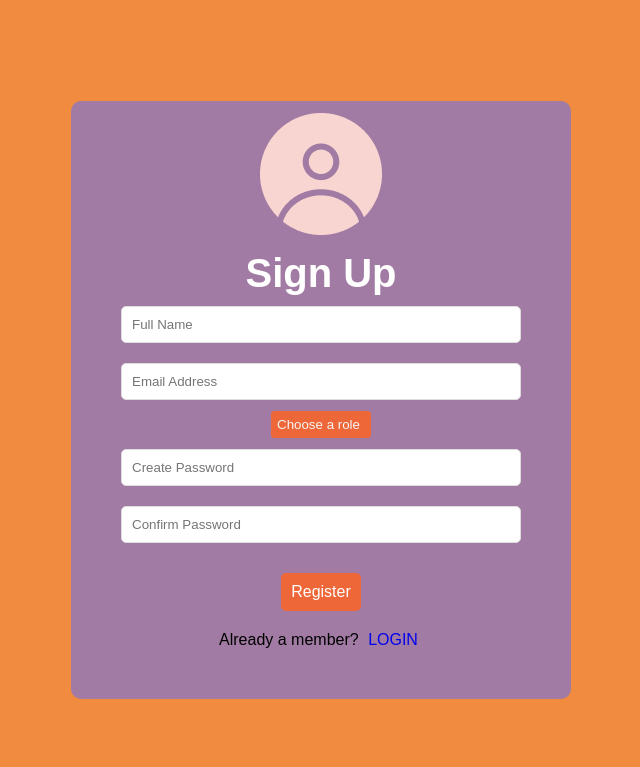
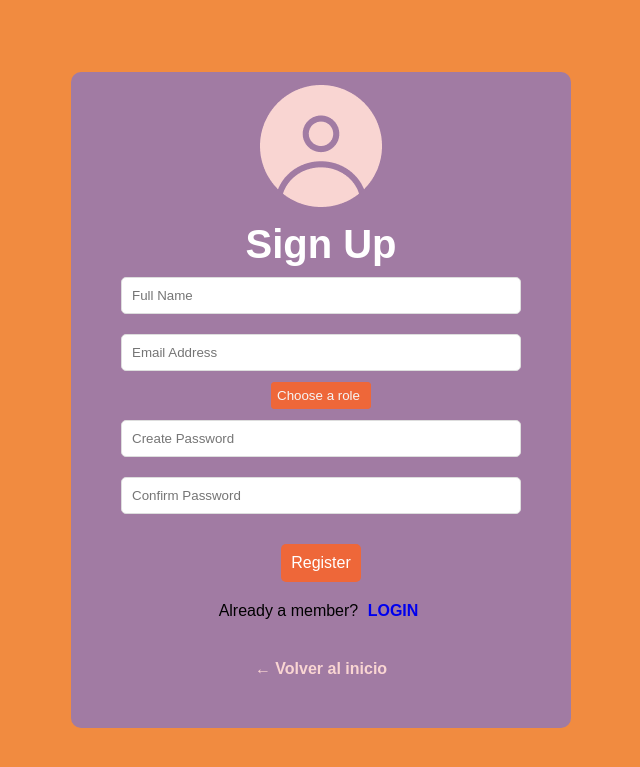
Before and after one commit to callmedems/AuroLuxe_Project, a PHP site: page /signup.php in a window 1280 px wide. Shown: the top 767 px of the page, without its empty margins (319-959 px from the left). Run offline with PHP 8.4, Linux system fonts and the light colour scheme.

Commit message:
flecha de regreso a index

```diff
--- a/assets/css/signup.css
+++ b/assets/css/signup.css
@@ -96,6 +96,7 @@
     margin: 10px 0;
     cursor: pointer;
     font-size: 1em;
+    font-weight: bold;
     text-decoration: none;
   }
 
@@ -140,3 +141,18 @@
     background-color: #f44336; /* Rojo */
     color: white;
 }
+
+/* Estilo para la flecha de regreso */
+.back-arrow {
+  display: inline-block;
+  margin-top: 10%;
+  font-size: 16px;
+  color: #F9D5D2;  /* Color azul */
+  text-decoration: none;
+  font-weight: bold;
+}
+
+.back-arrow:hover {
+  text-decoration: underline;
+  cursor: pointer;
+}
--- a/login.php
+++ b/login.php
@@ -58,8 +58,9 @@
                 <input type="password" name="password" placeholder="Enter password" required>
                 <button type="submit">Next</button>
             </form>
-
             <p>New to AuroLuxe? <a href="signup.php" class="button">SIGN UP!</a></p>
+            <!-- Flecha de regreso al índice -->
+            <a href="index.php" class="back-arrow">&#8592; Volver al inicio</a>
         </div>
     </section>
 </body>
--- a/signup.php
+++ b/signup.php
@@ -87,6 +87,8 @@
                 <button type="submit">Register</button>
             </form>
             <p>Already a member? <a href="login.php" class="button">LOGIN</a></p>
+            <!-- Flecha de regreso al índice -->
+            <a href="index.php" class="back-arrow">&#8592; Volver al inicio</a>
         </div>
     </section>
 </body>
```
Also changed, not shown: assets/css/login.css (+16 -0 lines).
